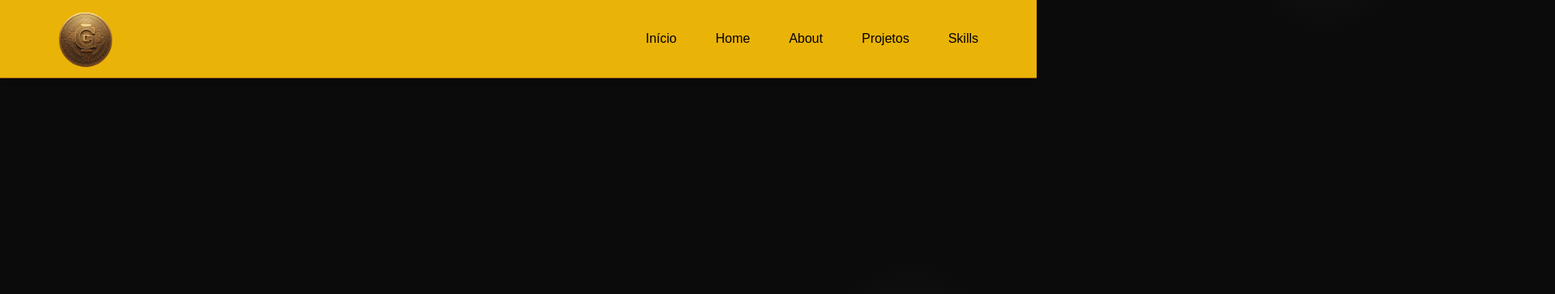
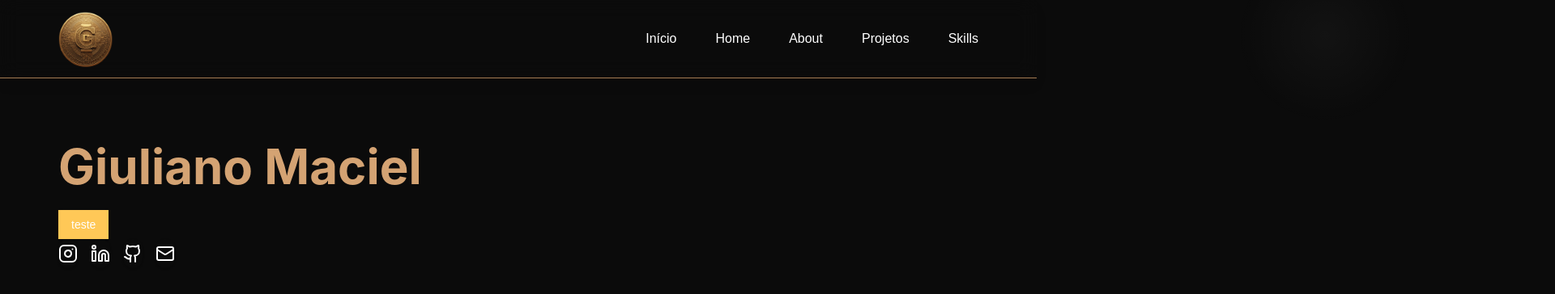
Before and after one commit to Giuliano-Maciel-Lopes/meu-portifolio, a Next.js app: page / in a window 1280 px wide. Shown: the top 364 px of the page at 81% size, 1920 px wide, since content can reach past the window. Built offline with nearby package versions, Linux system fonts and the light colour scheme.

Commit message:
style : cores  e estilos modificadas

```diff
--- a/package.json
+++ b/package.json
@@ -11,7 +11,7 @@
   "dependencies": {
     "@radix-ui/react-dialog": "^1.1.15",
     "@radix-ui/react-primitive": "^2.1.3",
-    "@radix-ui/react-slot": "^1.2.3",
+    "@radix-ui/react-slot": "^1.2.4",
     "@shadcn/ui": "^0.0.4",
     "class-variance-authority": "^0.7.1",
     "clsx": "^2.1.1",
--- a/src/components/ActiveLink/activelink.tsx
+++ b/src/components/ActiveLink/activelink.tsx
@@ -1,5 +1,3 @@
-"use client";
-
 import Link, { LinkProps } from "next/link";
 import { usePathname } from "next/navigation";
 import React from "react";
@@ -17,8 +15,11 @@ export function ActiveLinkContent({ children, href, ...rest }: Props) {
       href={href}
       {...rest}
       className={`
-        block w-full h-full px-4 py-2 rounded-md transition
-        ${isActive ? "bg-yellow-900 text-yellow-400 font-semibold" : "text-black hover:text-yellow-400 hover:bg-gray-900"}
+        block w-full h-full px-4 py-2 rounded-md transition-all duration-300
+        ${isActive
+          ? "bg-amber-700 text-white font-semibold shadow-[0_0_10px_#FFD700]"
+          : "bg-transparent text-white hover:text-amber-100 hover:bg-amber-600 hover:text-yellow-300 hover:shadow-[0_0_12px_#FFD700]"
+        }
       `}
     >
       {children}
--- a/src/components/layout/header/header.tsx
+++ b/src/components/layout/header/header.tsx
@@ -7,7 +7,8 @@ export function Header() {
   const Modal = useToggle();
 
   return (
-    <header className="fixed top-0 w-full z-50 bg-yellow-500 backdrop-blur-md shadow-md border-b border-yellow-700">
+
+    <header className="fixed top-0 w-full z-50 bg-gradient-to-r from-amber-400 via-amber-500 to-gold backdrop-blur-md shadow-lg border-b border-goldDark">
       <div className="container mx-auto flex justify-between items-center h-20 md:h-24 px-4">
         <Logo />
 
--- a/src/components/ui/button.tsx
+++ b/src/components/ui/button.tsx
@@ -5,26 +5,23 @@ import { cva, type VariantProps } from "class-variance-authority"
 import { cn } from "@/lib/utils"
 
 const buttonVariants = cva(
-  "inline-flex items-center justify-center gap-2 whitespace-nowrap rounded-md text-sm font-medium transition-colors focus-visible:outline-none focus-visible:ring-1 focus-visible:ring-ring disabled:pointer-events-none disabled:opacity-50 [&_svg]:pointer-events-none [&_svg]:size-4 [&_svg]:shrink-0",
+  "inline-flex items-center justify-center gap-2 whitespace-nowrap text-sm font-medium transition-colors focus-visible:outline-none focus-visible:ring-1 focus-visible:ring-ring disabled:pointer-events-none disabled:opacity-50 cursor-pointer [&_svg]:pointer-events-none [&_svg]:shrink-0",
   {
     variants: {
       variant: {
-        default:
-          "bg-primary text-primary-foreground shadow hover:bg-primary/90",
-        destructive:
-          "bg-destructive text-destructive-foreground shadow-sm hover:bg-destructive/90",
-        outline:
-          "border border-input bg-background shadow-sm hover:bg-accent hover:text-accent-foreground",
-        secondary:
-          "bg-secondary text-secondary-foreground shadow-sm hover:bg-secondary/80",
-        ghost: "hover:bg-accent hover:text-accent-foreground",
-        link: "text-primary underline-offset-4 hover:underline",
+        default: "bg-amber text-white shadow hover:bg-amber/80",
+        destructive: "bg-red-600 text-white shadow hover:bg-red-500",
+        outline: "border border-white bg-transparent text-white hover:bg-white/10",
+        secondary: "bg-goldDark text-white shadow hover:bg-gold",
+        ghost: "hover:bg-white/10 hover:text-amber",
+        link: "text-amber underline-offset-4 hover:underline",
+        icon: "bg-amber text-white shadow hover:bg-gold",
       },
       size: {
-        default: "h-9 px-4 py-2",
-        sm: "h-8 rounded-md px-3 text-xs",
-        lg: "h-10 rounded-md px-8",
-        icon: "h-9 w-9",
+        default: "h-9 px-4 py-2 rounded-md",
+        sm: "h-8 px-3 text-xs rounded-sm",
+        lg: "h-10 px-8 rounded-lg",
+        icon: "h-9 w-9 rounded-full",
       },
     },
     defaultVariants: {
@@ -33,6 +30,7 @@ const buttonVariants = cva(
     },
   }
 )
+
 
 export interface ButtonProps
   extends React.ButtonHTMLAttributes<HTMLButtonElement>,
--- a/src/pages/index.tsx
+++ b/src/pages/index.tsx
@@ -1,8 +1,8 @@
-
+import { Sections } from "@/templates/sections";
 export default function Home() {
   return (
     <div className="text-green-400">
-
+    <Sections/>
     </div>
   );
 }
--- a/src/styles/globals.css
+++ b/src/styles/globals.css
@@ -1,6 +1,7 @@
 @tailwind base;
 @tailwind components;
 @tailwind utilities;
+
 
 @layer base {
   body {
@@ -38,3 +39,32 @@
     100% { transform: translate(0,0); }
   }
 }
+@layer base {
+  /* Headings */
+  h1 {
+    @apply text-5xl md:text-6xl font-bold text-gold mb-6 leading-tight;
+    font-family: 'Inter', sans-serif;
+  }
+
+  h2 {
+    @apply text-4xl md:text-5xl font-semibold text-goldDark mb-5 leading-snug;
+    font-family: 'Inter', sans-serif;
+  }
+
+  h3 {
+    @apply text-3xl md:text-4xl font-semibold text-amber mb-4 leading-snug;
+    font-family: 'PT Sans Caption', sans-serif;
+  }
+
+  h4 {
+    @apply text-2xl md:text-3xl font-medium text-textPrimary mb-3 leading-snug;
+    font-family: 'PT Sans Caption', sans-serif;
+  }
+
+  /* Parágrafos */
+  p {
+    @apply text-base md:text-lg text-textPrimary mb-4 leading-relaxed;
+    font-family: 'PT Sans Caption', sans-serif;
+  }
+
+  }
--- /dev/null
+++ b/src/templates/sections/index.tsx
@@ -0,0 +1,10 @@
+import { SectionHero } from "./sectionhero/sectionHero";
+
+export function Sections() {
+  return (
+    <div className="flex  flex-col mt-24">
+        <SectionHero/>
+
+    </div>
+  );
+}
--- a/src/templates/sections/sectionHero.tsx
+++ /dev/null
@@ -1,7 +0,0 @@
-export function SectionHero() {
-  return (
-    <div>
-
-    </div>
-  );
-}
--- /dev/null
+++ b/src/templates/sections/sectionhero/sectionHero.tsx
@@ -0,0 +1,39 @@
+import { Button } from "@/components/ui/button";
+import { networks } from "./utils/networking";
+
+export function SectionHero() {
+  return (
+    <section className="mt-20 text-white">
+      <div className="container flex md:flex-row flex-col justify-center items-center gap-8">
+
+        {/* Lado esquerdo: texto e redes */}
+        <div className="md:w-1/2 w-full flex flex-col items-start">
+          <h1 >
+            Giuliano Maciel
+          </h1>
+          <Button >teste</Button>
+
+          <div className="flex gap-4">
+            {networks.map((network) => (
+              <Button
+
+                key={network.name}
+                asChild
+                className="bg-amber-500 rounded-full  flex items-center justify-center p-0 transition-all duration-300"
+              >
+
+                  <network.icone size={24} />
+
+              </Button>
+            ))}
+          </div>
+        </div>
+
+        {/* Lado direito: espaço para imagem ou ilustração */}
+        <div className="md:w-1/2 w-full flex justify-center items-center">
+          {/* Coloque aqui sua imagem ou animação */}
+        </div>
+      </div>
+    </section>
+  );
+}
--- /dev/null
+++ b/src/templates/sections/sectionhero/utils/networking.ts
@@ -0,0 +1,25 @@
+import { Instagram, Linkedin, Github, Mail, Phone } from "lucide-react";
+
+export const networks = [
+  {
+    icone: Instagram,
+    name: "Instagram",
+    link: "https://www.instagram.com/giulianomaciel/",
+  },
+  {
+    icone: Linkedin,
+    name: "LinkedIn",
+    link: "https://www.linkedin.com/in/giulianomaciel/",
+  },
+  {
+    icone: Github,
+    name: "GitHub",
+    link: "https://github.com/Giuliano-Maciel-Lopes",
+  },
+  {
+    icone: Mail,
+    name: "Email",
+    link: "mailto:giulianomaciellopes@gmail.com",
+  },
+
+];
```
Also changed, not shown: 1 other file (tests, documents, lock files or other folders).
